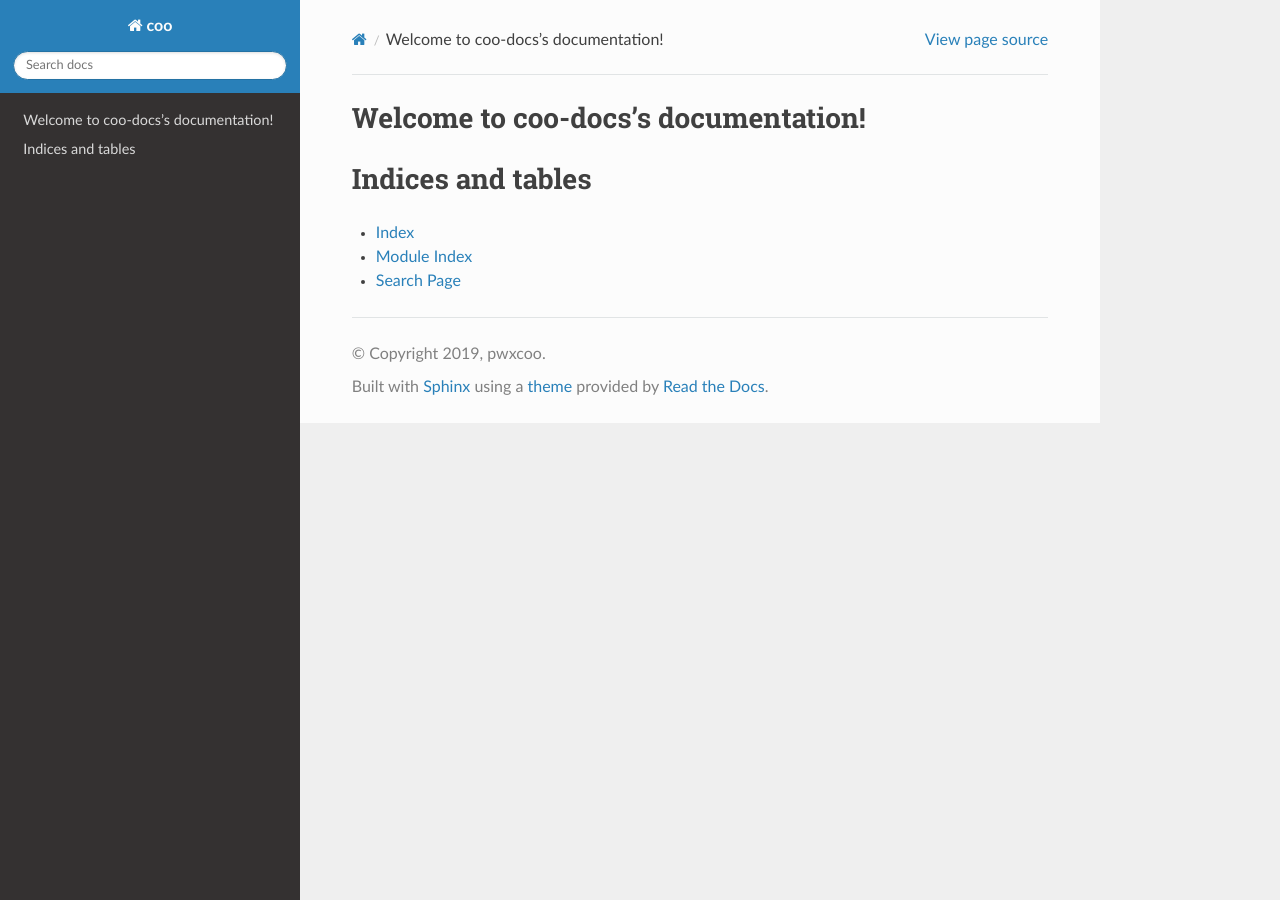
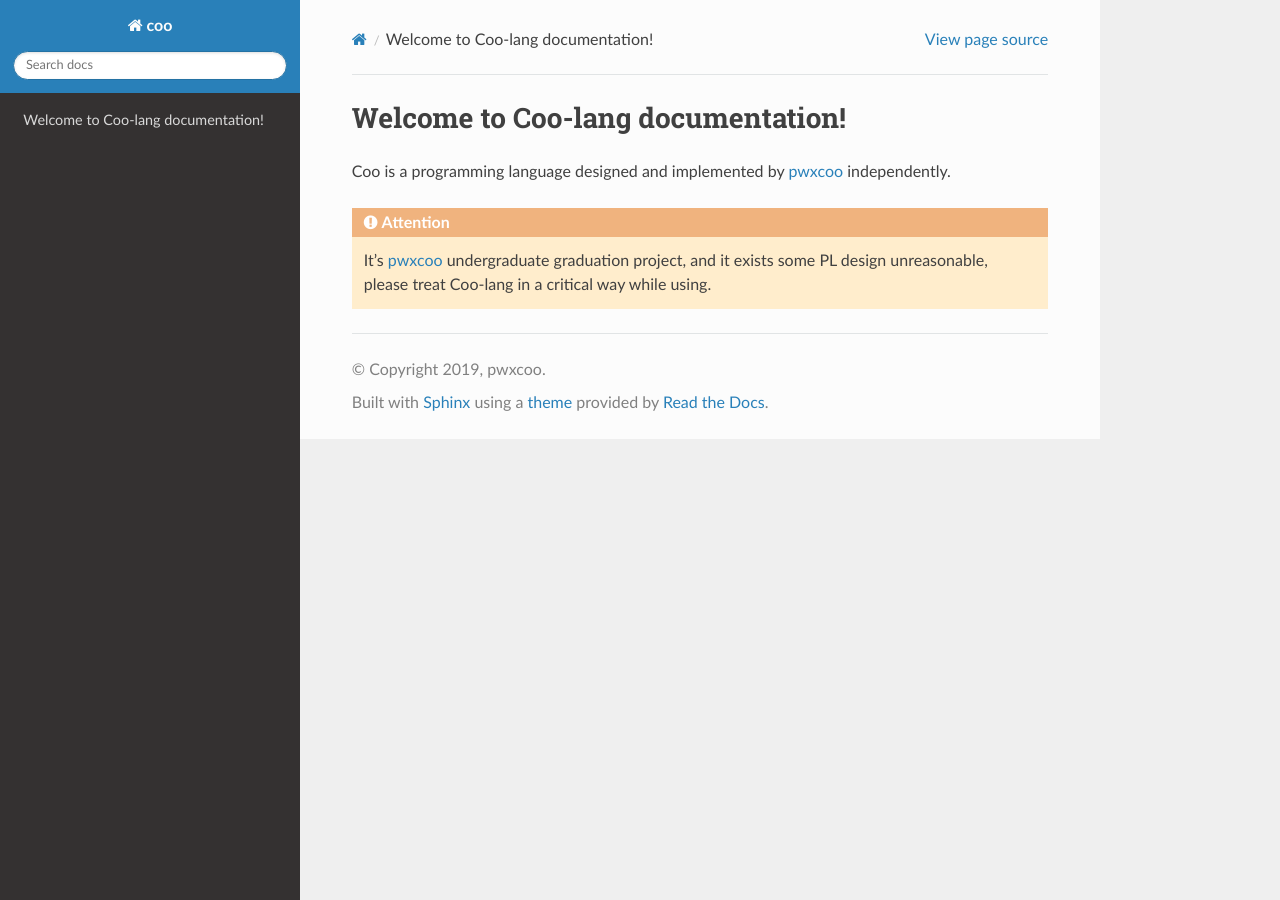
Before and after one commit to coo-lang/coo-docs, a Sphinx documentation site: the page built from source/index.rst, in a window 1280 px wide. Built offline with Sphinx 7.4.7 and the Read the Docs theme 2.0.0, drawn with Linux system fonts in a browser that asks for light colours; pages that are not in the unit, such as notebooks, are missing from menus.

Commit message:
:speech_ballon: update index

```diff
--- a/source/index.rst
+++ b/source/index.rst
@@ -3,20 +3,20 @@
    You can adapt this file completely to your liking, but it should at least
    contain the root `toctree` directive.
 
-Welcome to coo-docs's documentation!
+Welcome to Coo-lang documentation!
 ====================================
+
+Coo is a programming language designed and implemented by pwxcoo_ independently.
+
+.. attention:: It's pwxcoo_ undergraduate graduation project, and it exists some PL design unreasonable, please treat Coo-lang in a critical way while using.
+
 
 .. toctree::
    :maxdepth: 2
-   :caption: Contents:
 
-   hello
+   Commenting
 
 
 
-Indices and tables
-==================
 
-* :ref:`genindex`
-* :ref:`modindex`
-* :ref:`search`
+.. _pwxcoo: https://github.com/pwxcoo
```
